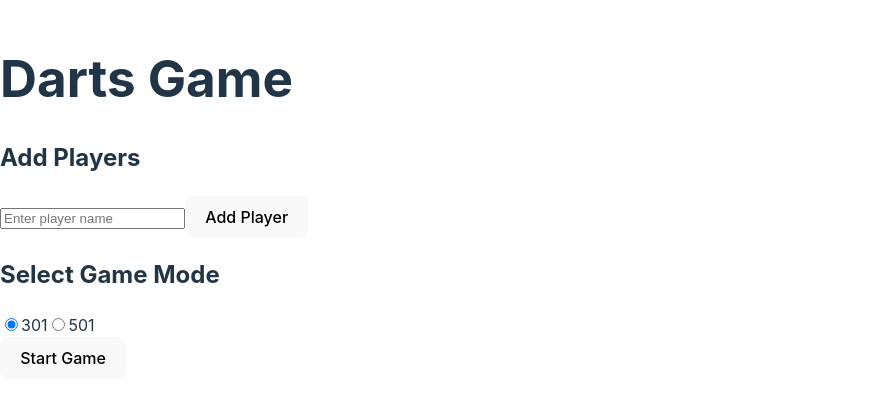
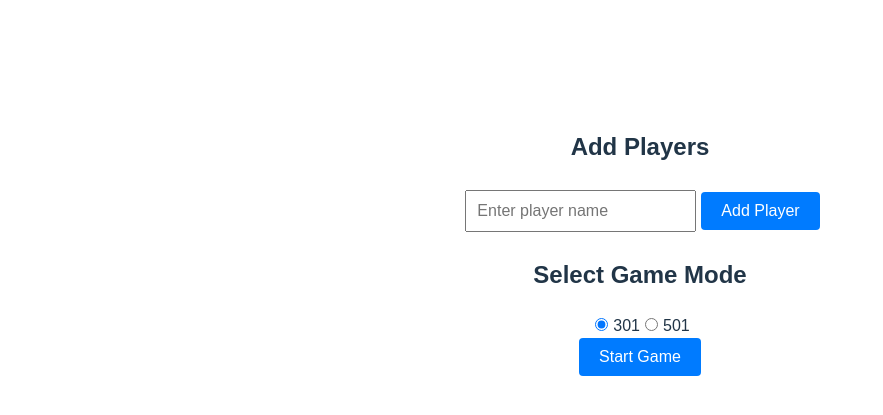
Before and after one commit to Alis-1/Darts_Project, a React (Vite) app: page / in a window 1280 px wide. Shown: the part 203-618 px from the top of the page, without its empty margins (0-883 px from the left). Built offline with nearby package versions, Linux system fonts and the light colour scheme.

Commit message:
enter ominaisuus pelaajaa lisätessä

```diff
--- a/src/App.css
+++ b/src/App.css
@@ -15,7 +15,7 @@
 
 /* Esimerkkiotsikon tyylit */
 h1 {
-  color: #333;
+  color: #ffffff;
   margin-bottom: 20px;
 }
 
--- a/src/App.jsx
+++ b/src/App.jsx
@@ -1,6 +1,7 @@
 import { useState } from 'react'
 import PlayerInput from './components/PlayerInput';
 import GameModeSelector from './components/GameModeSelector';
+import './App.css';
 
 function App() {
   const [players, setPlayers] = useState([]);
--- a/src/components/PlayerInput.jsx
+++ b/src/components/PlayerInput.jsx
@@ -10,6 +10,13 @@ function PlayerInput({ players, setPlayers }) {
     }
   };
 
+  const handleKeyDown = (e) => {
+    if (e.key === 'Enter') {
+      e.preventDefault(); // estää lomakkeen oletustoiminnan
+      handleAddPlayer();
+    }
+  };
+
   return (
     <div>
       <h2>Add Players</h2>
@@ -17,6 +24,7 @@ function PlayerInput({ players, setPlayers }) {
         type="text"
         value={newPlayer}
         onChange={(e) => setNewPlayer(e.target.value)}
+        onKeyDown={handleKeyDown} // Enter-näppäimen käsittely
         placeholder="Enter player name"
       />
       <button onClick={handleAddPlayer}>Add Player</button>
```
